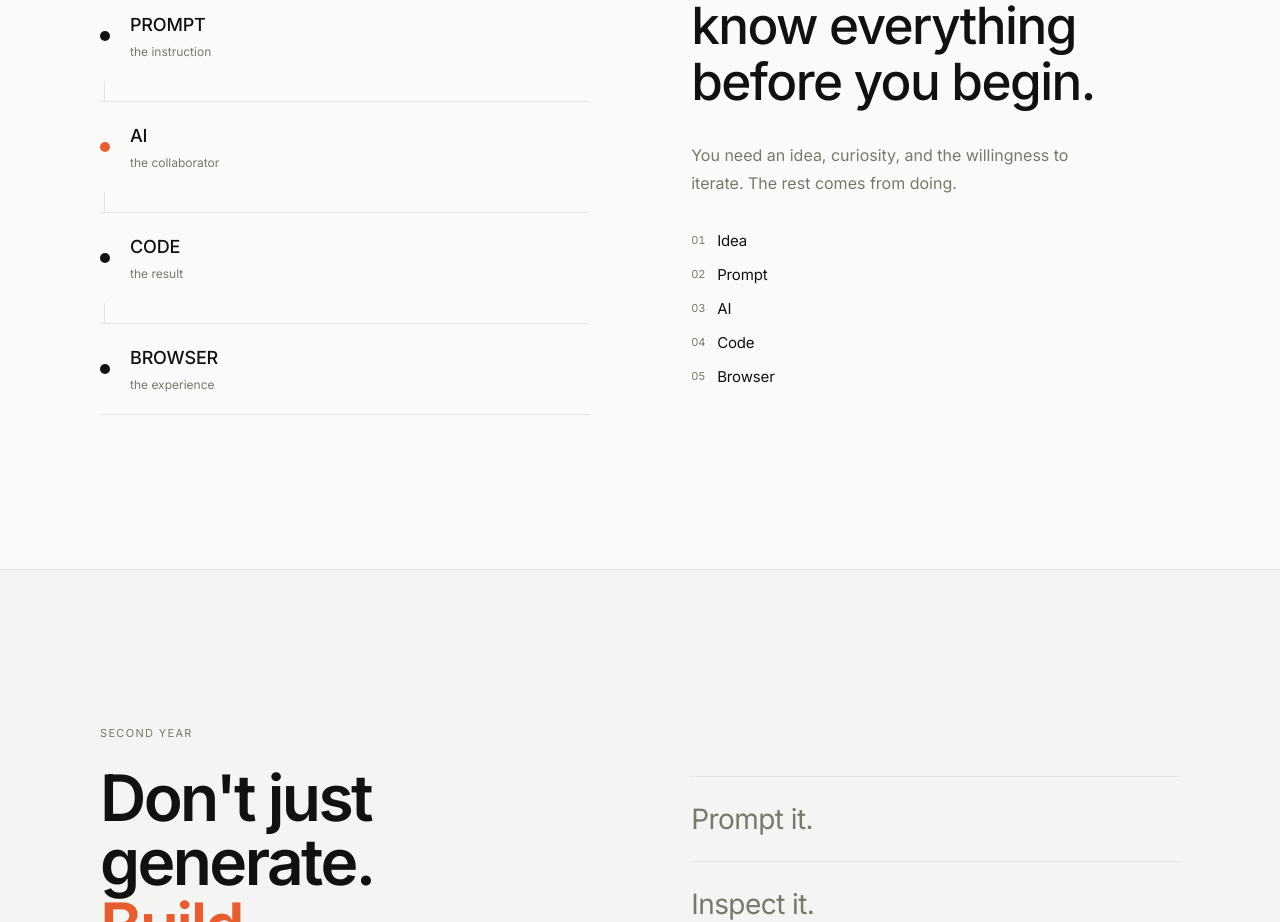
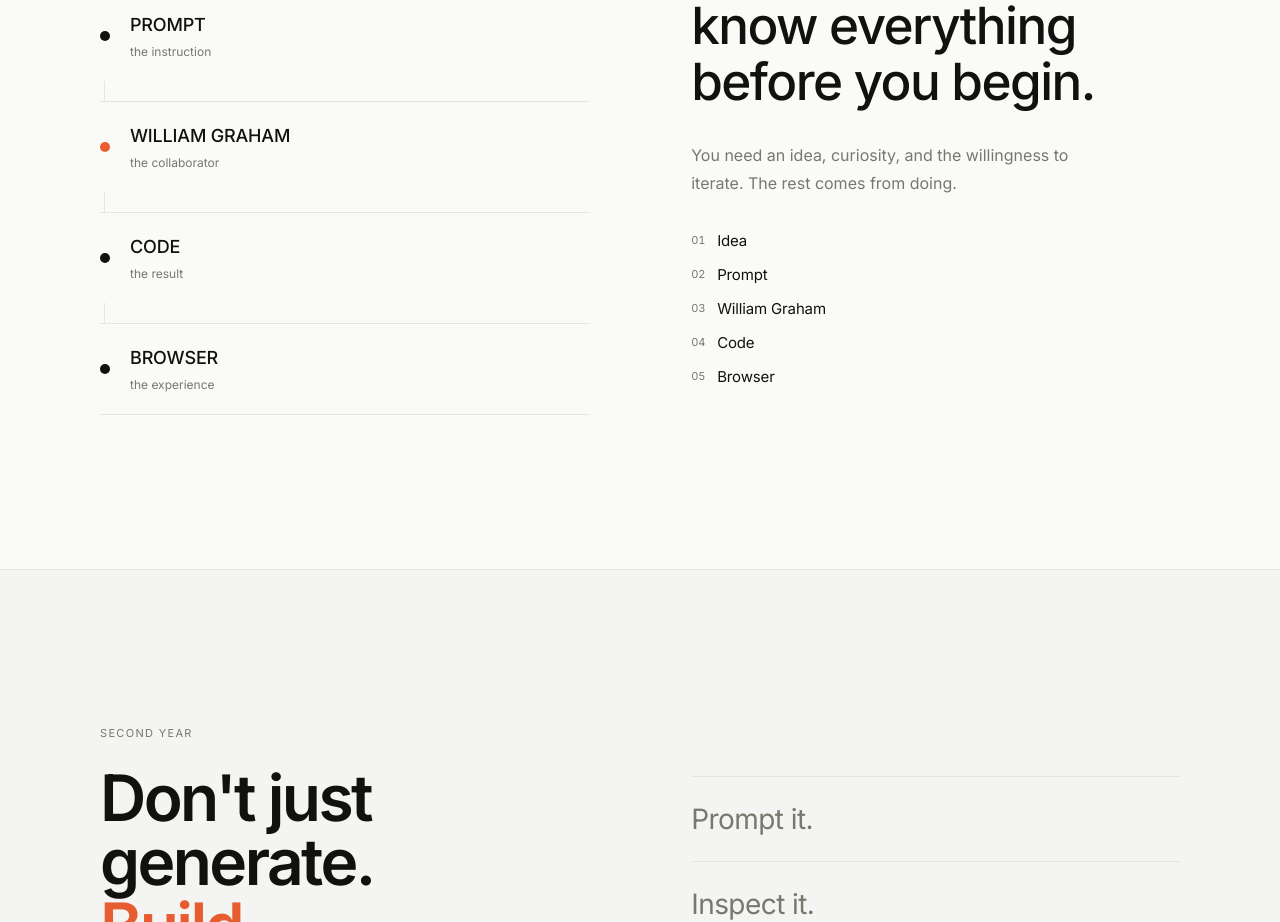
Before and after one commit to adelos-corp/aom-workshop-2026, a React (Vite) app: page / in a window 1280 px wide. Shown: the part 3200-4122 px from the top of the page. Built offline with nearby package versions, Linux system fonts and the light colour scheme.

Commit message:
Replace AI branding with William Graham

```diff
--- a/src/components/Build.tsx
+++ b/src/components/Build.tsx
@@ -4,7 +4,7 @@ import { motion, useInView } from 'motion/react';
 const nodes = [
   { label: 'IDEA', sub: 'the spark' },
   { label: 'PROMPT', sub: 'the instruction' },
-  { label: 'AI', sub: 'the collaborator' },
+  { label: 'WILLIAM GRAHAM', sub: 'the collaborator' },
   { label: 'CODE', sub: 'the result' },
   { label: 'BROWSER', sub: 'the experience' },
 ];
@@ -132,7 +132,7 @@ export default function Build() {
 
             <FadeUp delay={0.3}>
               <div style={{ display: 'flex', flexDirection: 'column', gap: '10px' }}>
-                {['Idea', 'Prompt', 'AI', 'Code', 'Browser'].map((word, i) => (
+                {['Idea', 'Prompt', 'William Graham', 'Code', 'Browser'].map((word, i) => (
                   <div key={word} style={{ display: 'flex', alignItems: 'center', gap: '10px' }}>
                     <span style={{ fontSize: '11px', color: 'var(--muted)', fontVariantNumeric: 'tabular-nums', minWidth: '16px' }}>
                       {String(i + 1).padStart(2, '0')}
```
